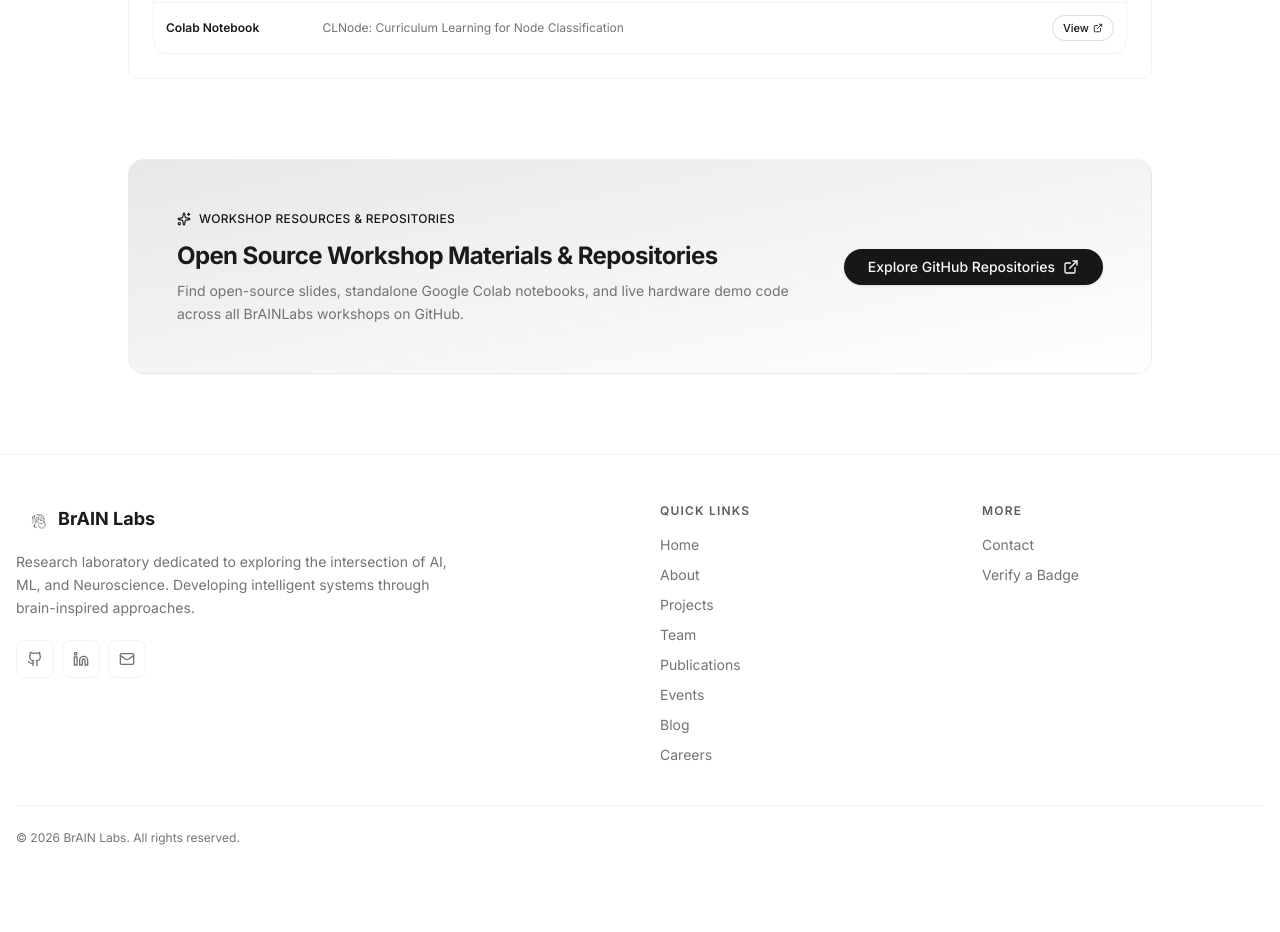
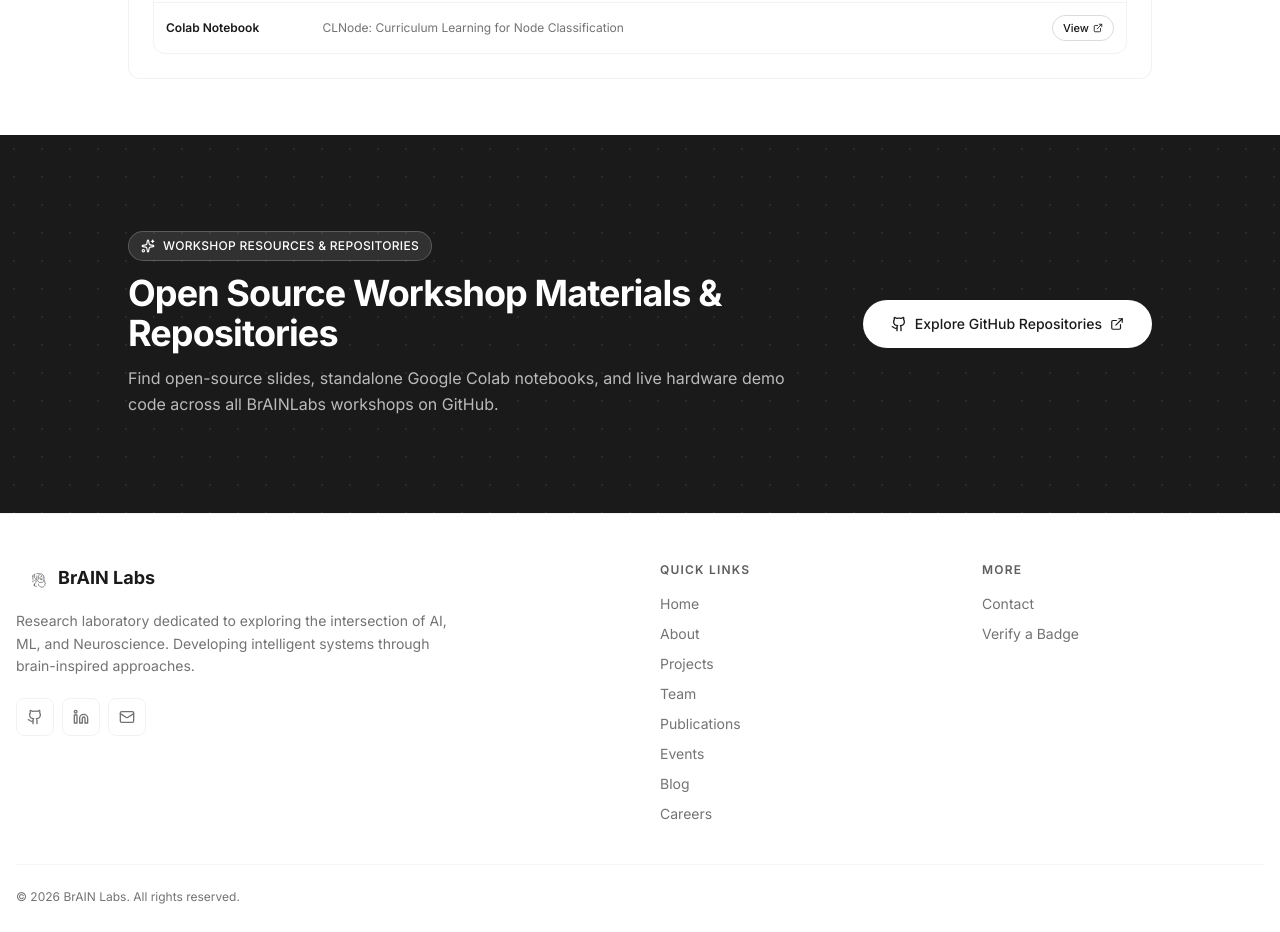
Before and after one commit to BrAINLabs-Inc/official-web, a React (Vite) app in the folder web/: page /events in a window 1280 px wide. Shown: the part 3940-4872 px from the top of the page. Before the commit the page ends 4834 px from the top, so only its background shows below. Built offline with nearby package versions, Linux system fonts and the light colour scheme.

Commit message:
feat: full-width dark section for workshop resources on Events page

```diff
--- a/web/src/pages/Events.tsx
+++ b/web/src/pages/Events.tsx
@@ -12,6 +12,7 @@
   ExternalLink,
   FileText,
   FolderGit2,
+  Github,
   MapPin,
   Sparkles,
   Users,
@@ -73,24 +74,25 @@
     )}
 
     {/* ── Resources banner ──────────────────────────────────── */}
-    <section className="pb-20 pt-6">
-      <div className="container mx-auto px-4">
+    <section className="relative overflow-hidden bg-foreground py-20 text-background md:py-24">
+      <div className="pointer-events-none absolute inset-0 bg-[radial-gradient(hsl(var(--background)/0.07)_1px,transparent_1px)] [background-size:28px_28px]" />
+      <div className="container relative mx-auto px-4">
         <motion.div
           initial={{ opacity: 0, y: 20 }}
           whileInView={{ opacity: 1, y: 0 }}
           viewport={{ once: true }}
-          className="relative mx-auto max-w-5xl overflow-hidden rounded-2xl border border-border/50 bg-gradient-to-br from-primary/10 via-primary/5 to-transparent p-8 md:p-12"
+          transition={{ duration: 0.5 }}
+          className="mx-auto flex max-w-5xl flex-col gap-8 md:flex-row md:items-center md:justify-between"
         >
-          <div className="relative z-10 flex flex-col gap-6 md:flex-row md:items-center md:justify-between">
-            <div className="max-w-2xl space-y-2">
-              <div className="inline-flex items-center gap-2 text-xs font-medium uppercase tracking-wide text-primary">
+          <div className="max-w-2xl space-y-3">
+            <div className="inline-flex items-center gap-2 rounded-full border border-background/20 bg-background/10 px-3 py-1.5 text-xs font-medium uppercase tracking-wide">
               <Sparkles size={14} />
               {tinyMLWorkshopInfo.title}
             </div>
-              <h3 className="text-2xl font-bold tracking-tight">
+            <h2 className="text-3xl font-bold tracking-tight md:text-4xl">
               Open Source Workshop Materials & Repositories
-              </h3>
-              <p className="text-sm leading-relaxed text-muted-foreground">
+            </h2>
+            <p className="text-base leading-relaxed text-background/70">
               {tinyMLWorkshopInfo.description}
             </p>
           </div>
@@ -98,14 +100,12 @@
             href={tinyMLWorkshopInfo.resourcesUrl}
             target="_blank"
             rel="noopener noreferrer"
-              className="shrink-0"
+            className="inline-flex h-12 shrink-0 items-center justify-center gap-2 rounded-full bg-background px-7 text-sm font-medium text-foreground transition-opacity hover:opacity-90"
           >
-              <Button className="gap-2 rounded-full px-6">
+            <Github size={16} />
             {tinyMLWorkshopInfo.buttonText}
             <ExternalLink size={14} />
-              </Button>
           </a>
-          </div>
         </motion.div>
       </div>
     </section>
```
Lines whose indentation alone changed are shown as unchanged.
